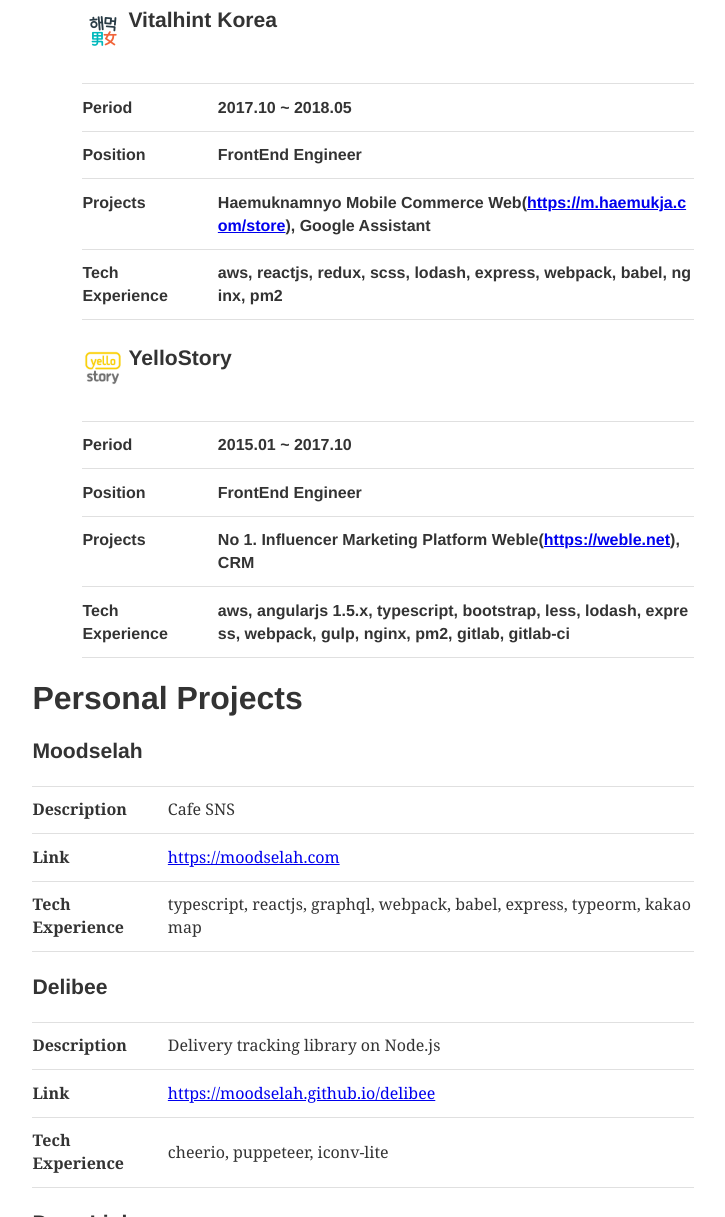
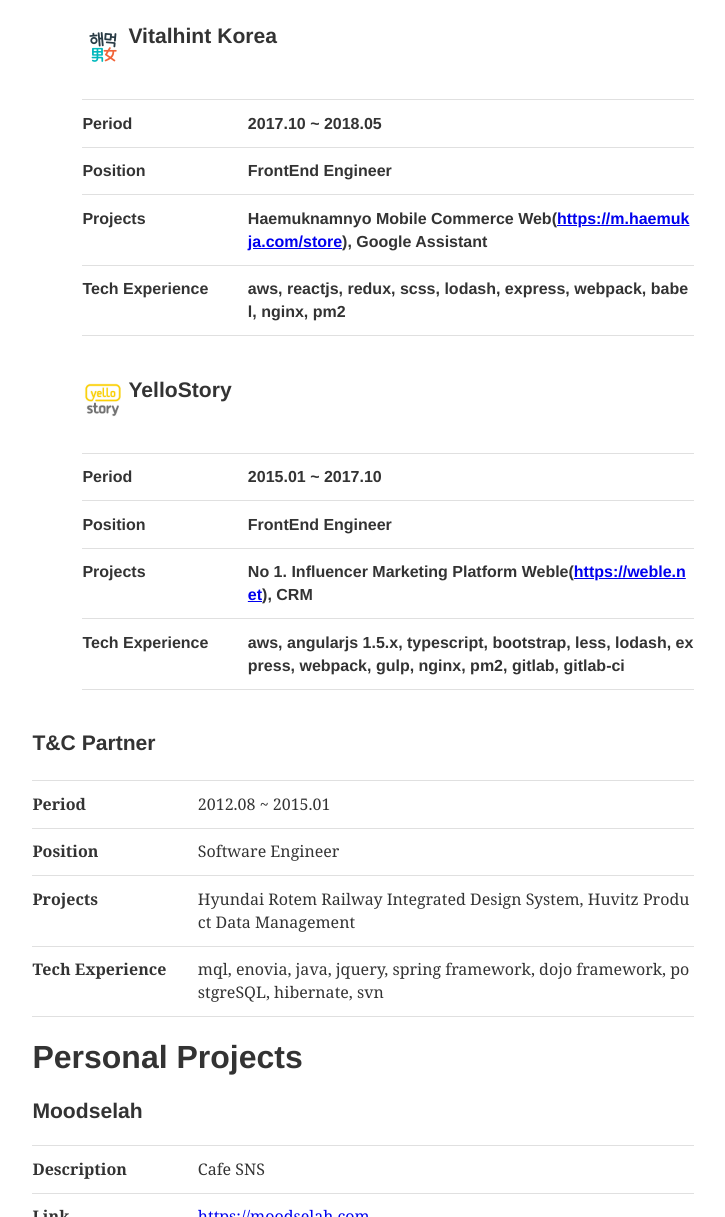
Before and after one commit to chussum/moood.dev, a Gatsby site: page /about in a window 1280 px wide. Shown: the part 680-1897 px from the top of the page, without its empty margins (277-1002 px from the left). Built offline with nearby package versions, Linux system fonts and the light colour scheme; Gatsby itself is replaced by a stand-in of ours; some packages are replaced by stand-ins of ours; what typography-theme-github would draw is missing.

Commit message:
Modified resume

```diff
--- a/content/__about/resume.md
+++ b/content/__about/resume.md
@@ -11,7 +11,7 @@
 
 <table>
 <colgroup>
-    <col width="120px" />
+    <col width="150px" />
     <col />
 </colgroup>
 <tr style="border-top: 1px solid hsla(0,0%,0%,0.12);">
@@ -37,11 +37,11 @@
 <div style="margin-left: 0px; width: 40px; float: left">
     <img src="./images/okex.jpg">
 </div>
-<h3 style="margin-top: 2.2rem; margin-bottom: 1rem; padding-left: 50px;">OKCoin Korea</span>
+<h3 style="margin-top: 2.2rem; margin-bottom: 1.6rem; padding-left: 50px;">OKCoin Korea</span>
 
 <table>
 <colgroup>
-    <col width="120px" />
+    <col width="150px" />
     <col />
 </colgroup>
 <tr style="border-top: 1px solid hsla(0,0%,0%,0.12);">
@@ -62,14 +62,14 @@
 </tr>
 </table>
 
-<div style="margin-left: -4px; width: 50px; float: left">
+<div style="margin-left: -4px; margin-top: 1rem; width: 50px; float: left">
     <img src="./images/haemuk.jpg">
 </div>
-<h3 style="margin-top: 1.6rem; padding-left: 50px;">Vitalhint Korea</span>
+<h3 style="margin-top: 2.6rem; margin-bottom: 1.6rem; padding-left: 50px;">Vitalhint Korea</span>
 
 <table>
 <colgroup>
-    <col width="120px" />
+    <col width="150px" />
     <col />
 </colgroup>
 <tr style="border-top: 1px solid hsla(0,0%,0%,0.12);">
@@ -90,14 +90,14 @@
 </tr>
 </table>
 
-<div style="margin-left: -4px; width: 50px; float: left">
+<div style="margin-left: -4px; margin-top: 1rem; width: 50px; float: left">
     <img src="./images/yellostory.jpg">
 </div>
-<h3 style="margin-top: 1.6rem; padding-left: 50px;">YelloStory</span>
+<h3 style="margin-top: 2.6rem; margin-bottom: 1.6rem; padding-left: 50px;">YelloStory</span>
 
 <table>
 <colgroup>
-    <col width="120px" />
+    <col width="150px" />
     <col />
 </colgroup>
 <tr style="border-top: 1px solid hsla(0,0%,0%,0.12);">
@@ -118,13 +118,38 @@
 </tr>
 </table>
 
+<h3 style="margin-top: 2.6rem; margin-bottom: 1.6rem; ">T&C Partner</h3>
+
+<table>
+<colgroup>
+    <col width="150px" />
+    <col />
+</colgroup>
+<tr style="border-top: 1px solid hsla(0,0%,0%,0.12);">
+    <th>Period</th>
+    <td>2012.08 ~ 2015.01</td>
+</tr>
+<tr>
+    <th>Position</th>
+    <td>Software Engineer</td>
+</tr>
+<tr>
+    <th style="vertical-align: top">Projects</th>
+    <td style="word-break: break-all">Hyundai Rotem Railway Integrated Design System, Huvitz Product Data Management</td>
+</tr>
+<tr>
+    <th style="vertical-align: top">Tech Experience</th>
+    <td style="word-break: break-all">mql, enovia, java, jquery, spring framework, dojo framework, postgreSQL, hibernate, svn</td>
+</tr>
+</table>
+
 # Personal Projects
 
 ### Moodselah
 
-<table>
+<table style="margin-bottom: 2.6rem">
 <colgroup>
-    <col width="120px" />
+    <col width="150px" />
     <col />
 </colgroup>
 <tr style="border-top: 1px solid hsla(0,0%,0%,0.12);">
@@ -143,9 +168,9 @@
 
 ### Delibee
 
-<table>
+<table style="margin-bottom: 2.6rem">
 <colgroup>
-    <col width="120px" />
+    <col width="150px" />
     <col />
 </colgroup>
 <tr style="border-top: 1px solid hsla(0,0%,0%,0.12);">
@@ -164,9 +189,9 @@
 
 ### Deep Link
 
-<table>
+<table style="margin-bottom: 2.6rem">
 <colgroup>
-    <col width="120px" />
+    <col width="150px" />
     <col />
 </colgroup>
 <tr style="border-top: 1px solid hsla(0,0%,0%,0.12);">
@@ -185,9 +210,9 @@
 
 ### Lunch Sheet
 
-<table>
+<table style="margin-bottom: 2.6rem">
 <colgroup>
-    <col width="120px" />
+    <col width="150px" />
     <col />
 </colgroup>
 <tr style="border-top: 1px solid hsla(0,0%,0%,0.12);">
@@ -206,9 +231,9 @@
 
 ### Simple Basket
 
-<table>
+<table style="margin-bottom: 2.6rem">
 <colgroup>
-    <col width="120px" />
+    <col width="150px" />
     <col />
 </colgroup>
 <tr style="border-top: 1px solid hsla(0,0%,0%,0.12);">
@@ -225,7 +250,7 @@
 
 <table>
 <colgroup>
-    <col width="120px" />
+    <col width="150px" />
     <col />
 </colgroup>
 <tr style="border-top: 1px solid hsla(0,0%,0%,0.12);">
```
